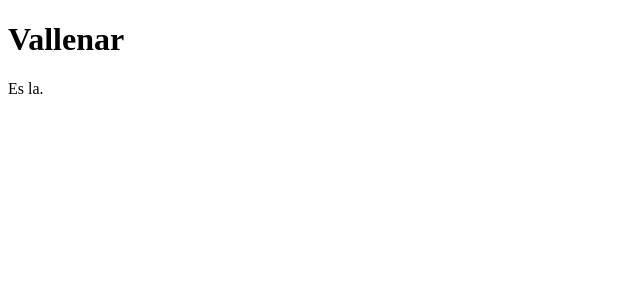
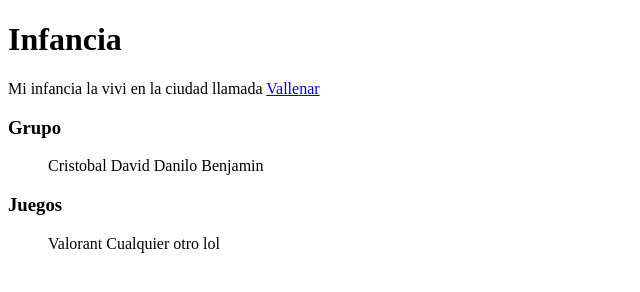
Before and after one commit to TioVilla/tiovilla.github.io, a plain HTML site: page index.html in a window 1280 px wide. Shown: the whole page, without its empty margins (0-640 px from the left). Drawn offline with Linux system fonts and the light colour scheme.

Commit message:
Update index.html

```diff
--- a/index.html
+++ b/index.html
@@ -3,13 +3,28 @@
     <head>
       <title>Tio Villa</title>
     </head>
+
+
 <body>
+   <h1>Infancia
+   </h1>
 
-    <h1>Vallenar
-    </h1>
+     <p>Mi infancia la vivi en la ciudad llamada <a href="https://es.wikipedia.org/wiki/Vallenar">Vallenar</a>
+        <h3>Grupo</h3>
+          <ul>
+           Cristobal
+           David
+           Danilo
+           Benjamin
+         </ul>
+        <h3>Juegos </h3>
+          <ol>
+           Valorant
+           Cualquier otro
+           lol
+          </ol>
 
-      <p>Es la.
-      </p>
+     </p>
 
 </body>
 </html>
```
